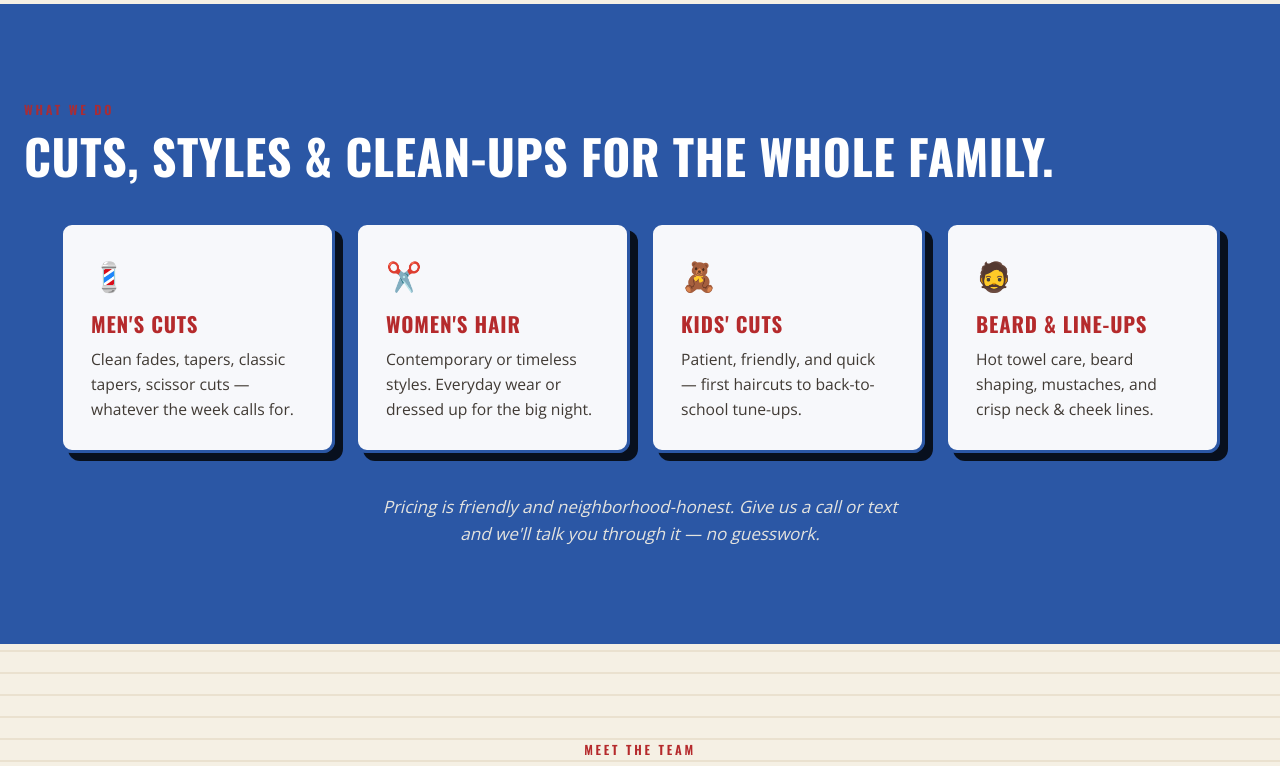
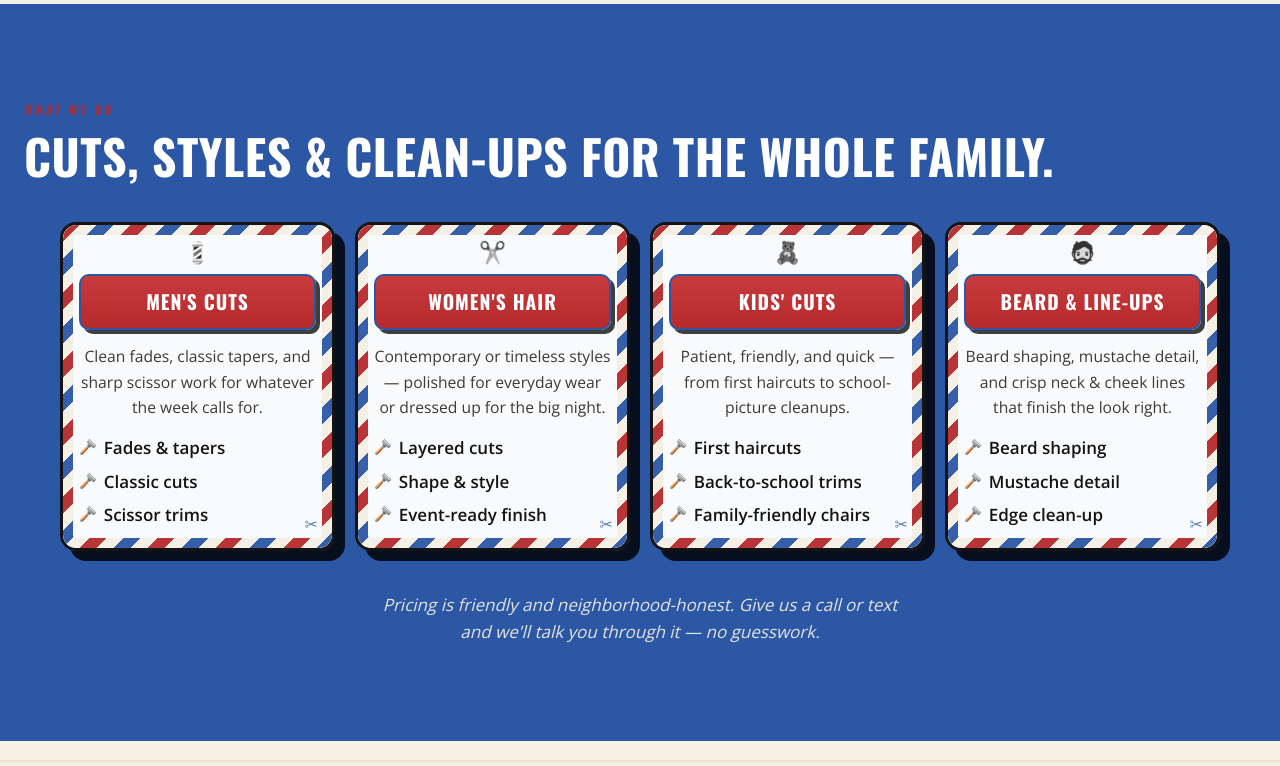
Before and after one commit to t-granlund/c-and-m-barbershop-website, a website: page index.html in a window 1280 px wide. Shown: the part 2000-2766 px from the top of the page. Drawn offline with Linux system fonts and the light colour scheme.

Commit message:
fix: cleaner nav monogram + custom service cards + footer logo plaque
Polish pass on the brand refresh:
- Add a purpose-built assets/logo-nav.svg monogram for the sticky nav instead
  of reusing the derived poster crop. Cleaner, sharper, and not dependent on
  PNG extraction artifacts.
- Rework service cards into framed barber-sign cards with striped border
  treatment, red title plaques, and service bullet lists. Closer to the
  reference mock and more distinctive than the previous generic cards.
- Fix the footer logo blowout by placing the primary logo on a cream signboard
  frame. This hides the remaining raster transparency artifacts from the
  poster-derived asset and restores contrast on the black footer.
- Update tests to assert the new nav asset path.

Validated again after the polish pass: 136 Playwright tests passing.

```diff
--- a/components.css
+++ b/components.css
@@ -127,36 +127,97 @@
   margin: 2.5rem auto 0;
 }
 .service {
-  background: rgba(255, 255, 255, 0.96);
+  position: relative;
+  isolation: isolate;
+  background: rgba(255, 255, 255, 0.97);
   color: var(--charcoal);
-  border: 3px solid var(--navy);
-  border-radius: var(--radius);
-  padding: 1.75rem;
-  box-shadow: 8px 8px 0 rgba(0, 0, 0, 0.82);
+  border: 3px solid var(--charcoal);
+  border-radius: 16px;
+  padding: 1rem 1rem 1.2rem;
+  box-shadow: 10px 10px 0 rgba(0, 0, 0, 0.82);
   transition: transform 0.2s ease, box-shadow 0.2s ease, border-color 0.2s ease;
+  overflow: hidden;
+}
+.service::before {
+  content: "";
+  position: absolute;
+  inset: 0;
+  padding: 10px;
+  border-radius: 13px;
+  background: repeating-linear-gradient(
+    135deg,
+    var(--red) 0 12px,
+    var(--paper) 12px 24px,
+    var(--navy) 24px 36px,
+    var(--paper) 36px 48px
+  );
+  -webkit-mask: linear-gradient(#000 0 0) content-box, linear-gradient(#000 0 0);
+  -webkit-mask-composite: xor;
+          mask-composite: exclude;
+  z-index: -1;
+  opacity: 0.95;
+}
+.service::after {
+  content: "✂";
+  position: absolute;
+  right: 14px;
+  bottom: 10px;
+  font-size: 1rem;
+  color: var(--navy);
+  opacity: 0.75;
 }
 .service:hover {
   transform: translate(-2px, -2px);
-  box-shadow: 11px 11px 0 rgba(0, 0, 0, 0.86);
+  box-shadow: 13px 13px 0 rgba(0, 0, 0, 0.86);
   border-color: var(--red);
 }
 .service__icon {
-  font-size: 1.8rem;
-  margin-bottom: 0.5rem;
+  width: fit-content;
+  margin: 0 auto 0.7rem;
+  font-size: 1.35rem;
+  line-height: 1;
+  filter: grayscale(1) contrast(1.2);
 }
 .service h3 {
   font-family: var(--font-display);
   font-weight: 700;
-  font-size: 1.3rem;
-  letter-spacing: 0.04em;
+  font-size: 1.22rem;
+  letter-spacing: 0.05em;
   text-transform: uppercase;
-  margin: 0 0 0.4rem;
-  color: var(--red);
+  margin: 0 0 0.9rem;
+  color: var(--white);
+  background: linear-gradient(180deg, var(--red-hot) 0%, var(--red) 100%);
+  border: 2px solid var(--navy);
+  border-radius: 10px;
+  padding: 0.65rem 0.8rem;
+  text-align: center;
+  box-shadow: 4px 4px 0 rgba(0, 0, 0, 0.75);
 }
 .service p {
-  margin: 0;
+  margin: 0 0 0.9rem;
   color: var(--charcoal-soft);
   font-size: 0.98rem;
+  text-align: center;
+}
+.service__list {
+  list-style: none;
+  padding: 0;
+  margin: 0;
+  display: grid;
+  gap: 0.4rem;
+}
+.service__list li {
+  position: relative;
+  padding-left: 1.55rem;
+  font-weight: 600;
+  color: var(--charcoal);
+}
+.service__list li::before {
+  content: "🪒";
+  position: absolute;
+  left: 0;
+  top: 0.05rem;
+  font-size: 0.9rem;
 }
 .services__note {
   max-width: 56ch;
@@ -442,12 +503,21 @@
   max-width: 720px;
   margin: 0 auto;
 }
+.foot__logo-frame {
+  display: inline-block;
+  margin: 0 auto 1.15rem;
+  padding: 1rem 1rem 0.6rem;
+  border-radius: 18px;
+  background: repeating-linear-gradient(180deg, var(--paper) 0 10px, var(--paper-deep) 10px 12px, var(--paper) 12px 22px);
+  border: 4px solid var(--navy);
+  box-shadow: 10px 10px 0 rgba(0, 0, 0, 0.86);
+}
 .foot__logo {
   display: block;
-  margin: 0 auto 1rem;
-  width: min(280px, 65vw);
+  margin: 0 auto;
+  width: min(250px, 60vw);
   height: auto;
-  filter: drop-shadow(0 10px 20px rgba(0, 0, 0, 0.5));
+  filter: drop-shadow(0 8px 14px rgba(0, 0, 0, 0.18));
 }
 .foot__brand {
   font-family: var(--font-display);
--- a/index.html
+++ b/index.html
@@ -230,7 +230,7 @@
   <!-- ============ TOP NAV ============ -->
   <header class="nav" role="banner">
     <a href="#top" class="nav__brand" aria-label="C & M Barber Shop home">
-      <img class="nav__logo" src="assets/logo-mark.png" alt="" aria-hidden="true" width="48" height="48" />
+      <img class="nav__logo" src="assets/logo-nav.svg" alt="" aria-hidden="true" width="48" height="48" />
       <span class="nav__wordmark">Barber Shop <em>&amp; Family Hair</em></span>
     </a>
     <nav class="nav__links" aria-label="Primary">
@@ -357,22 +357,42 @@
       <article class="service">
         <div class="service__icon" aria-hidden="true">💈</div>
         <h3>Men's Cuts</h3>
-        <p>Clean fades, tapers, classic tapers, scissor cuts — whatever the week calls for.</p>
+        <p>Clean fades, classic tapers, and sharp scissor work for whatever the week calls for.</p>
+        <ul class="service__list">
+          <li>Fades &amp; tapers</li>
+          <li>Classic cuts</li>
+          <li>Scissor trims</li>
+        </ul>
       </article>
       <article class="service">
         <div class="service__icon" aria-hidden="true">✂️</div>
         <h3>Women's Hair</h3>
-        <p>Contemporary or timeless styles. Everyday wear or dressed up for the big night.</p>
+        <p>Contemporary or timeless styles — polished for everyday wear or dressed up for the big night.</p>
+        <ul class="service__list">
+          <li>Layered cuts</li>
+          <li>Shape &amp; style</li>
+          <li>Event-ready finish</li>
+        </ul>
       </article>
       <article class="service">
         <div class="service__icon" aria-hidden="true">🧸</div>
         <h3>Kids' Cuts</h3>
-        <p>Patient, friendly, and quick — first haircuts to back-to-school tune-ups.</p>
+        <p>Patient, friendly, and quick — from first haircuts to school-picture cleanups.</p>
+        <ul class="service__list">
+          <li>First haircuts</li>
+          <li>Back-to-school trims</li>
+          <li>Family-friendly chairs</li>
+        </ul>
       </article>
       <article class="service">
         <div class="service__icon" aria-hidden="true">🧔</div>
         <h3>Beard &amp; Line-ups</h3>
-        <p>Hot towel care, beard shaping, mustaches, and crisp neck &amp; cheek lines.</p>
+        <p>Beard shaping, mustache detail, and crisp neck &amp; cheek lines that finish the look right.</p>
+        <ul class="service__list">
+          <li>Beard shaping</li>
+          <li>Mustache detail</li>
+          <li>Edge clean-up</li>
+        </ul>
       </article>
     </div>
 
@@ -530,7 +550,9 @@
   <!-- ============ FOOTER ============ -->
   <footer class="foot">
     <div class="foot__inner">
-      <img class="foot__logo" src="assets/logo-primary.png" alt="" aria-hidden="true" width="2056" height="1532" />
+      <div class="foot__logo-frame">
+        <img class="foot__logo" src="assets/logo-primary.png" alt="" aria-hidden="true" width="2056" height="1532" />
+      </div>
       <p class="foot__brand">
         C <span aria-hidden="true">&amp;</span> M Barber Shop &amp; Family Hair
       </p>
--- a/styles.css
+++ b/styles.css
@@ -256,6 +256,7 @@ main:focus {
   flex-shrink: 0;
   object-fit: contain;
   border-radius: 50%;
+  filter: drop-shadow(0 1px 0 rgba(255,255,255,0.08));
 }
 .nav__wordmark {
   font-family: var(--font-cond);
```
Also changed, not shown: tests/home.spec.ts (+1 -1 lines), tests/seo.spec.ts (+1 -1 lines), assets/logo-nav.svg (added).
